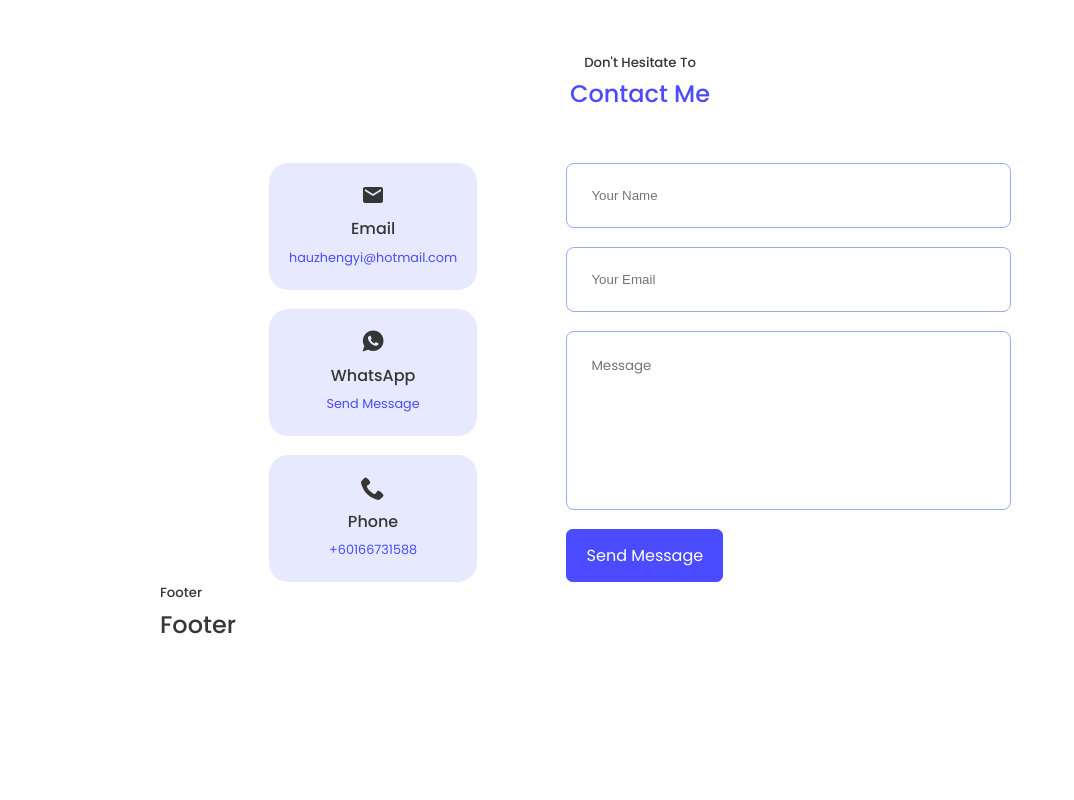
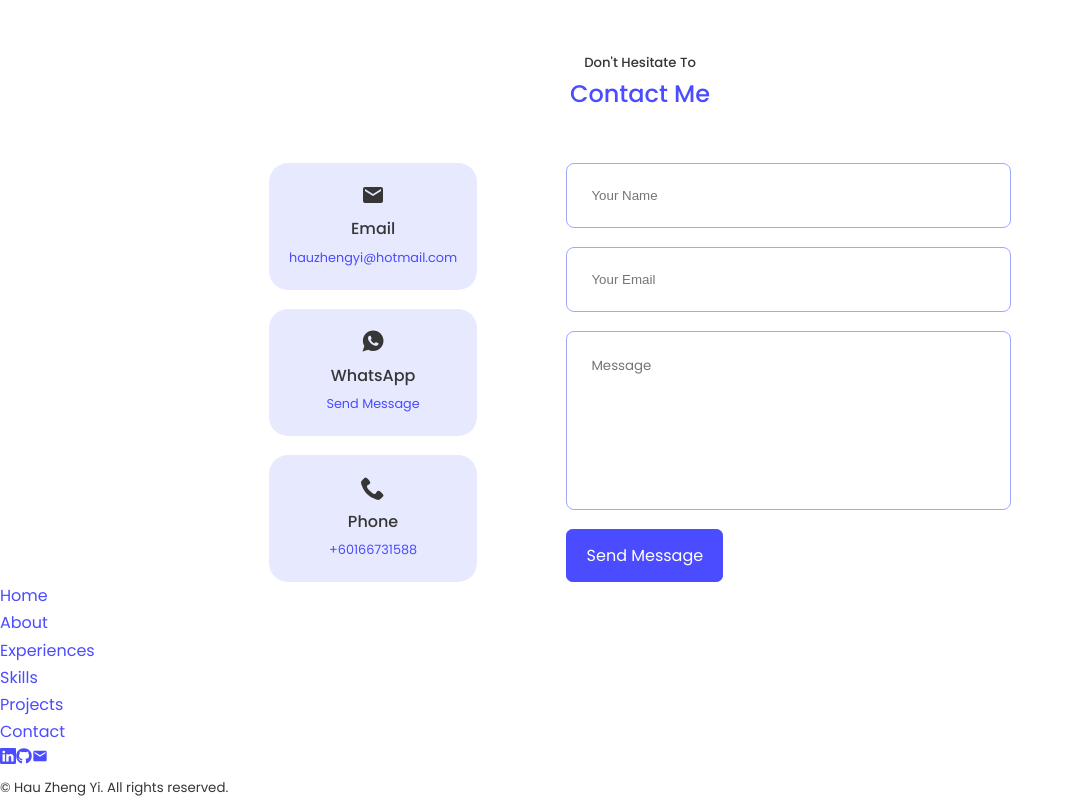
Before and after one commit to hauzhengyi/React-Portfolio, a React (Vite) app: page / in a window 1280 px wide. Shown: the part 4106-4906 px from the top of the page, without its empty margins (0-1074 px from the left). Before the commit the page ends 4752 px from the top, so only its background shows below. Built offline with nearby package versions, Linux system fonts and the light colour scheme.

Commit message:
2 files modified, 1 added

```diff
--- a/src/components/footer/Footer.jsx
+++ b/src/components/footer/Footer.jsx
@@ -1,11 +1,58 @@
+import './footer.css';
 import React from 'react';
+import { BsLinkedin } from 'react-icons/bs';
+import { FaGithub } from 'react-icons/fa';
+import { MdEmail } from 'react-icons/md';
 
 function Footer() {
   return (
     <footer>
-      <div className="container footer__container">
-        <h5>Footer</h5>
-        <h2>Footer</h2>
+      <a href="#" className="footer__logo"></a>
+      <ul className="permalinks">
+        <li>
+          <a href="#">Home</a>
+        </li>
+        <li>
+          <a href="#about">About</a>
+        </li>
+        <li>
+          <a href="#experiences">Experiences</a>
+        </li>
+        <li>
+          <a href="#skills">Skills</a>
+        </li>
+        <li>
+          <a href="#projects">Projects</a>
+        </li>
+        <li>
+          <a href="#contact">Contact</a>
+        </li>
+      </ul>
+      <div className="footer__socials">
+        <a
+          href="https://www.linkedin.com/in/zyhau/"
+          target="_blank"
+          className="footer__linkedin"
+        >
+          <BsLinkedin />
+        </a>
+        <a
+          href="https://github.com/hauzhengyi"
+          target="_blank"
+          className="footer__github"
+        >
+          <FaGithub />
+        </a>
+        <a
+          href="mailto:hauzhengyi@hotmail.com"
+          target="_blank"
+          className="footer__email"
+        >
+          <MdEmail />
+        </a>
+      </div>
+      <div className="footer__copyright">
+        <small>&copy; Hau Zheng Yi. All rights reserved.</small>
       </div>
     </footer>
   );
--- a/src/components/header/Socials.jsx
+++ b/src/components/header/Socials.jsx
@@ -7,7 +7,7 @@ function Socials() {
   return (
     <div className="header__socials">
       <a
-        href="https://www.linkedin.com/in/zyhau/"
+        href="https://www.linkedin.com/in/zyhau"
         target="_blank"
         className="socials__linkedin"
       >
```
Also changed, not shown: src/components/footer/footer.css (added).
